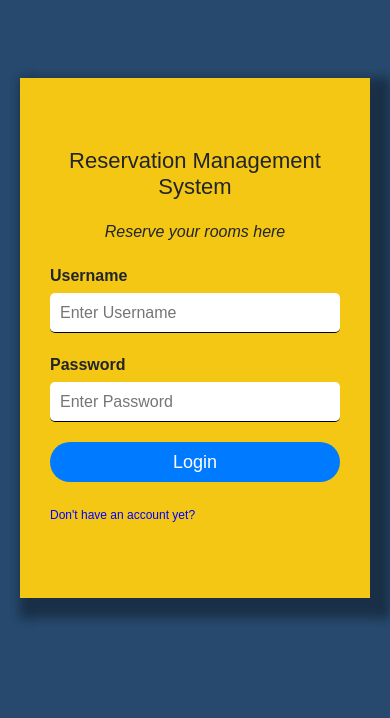
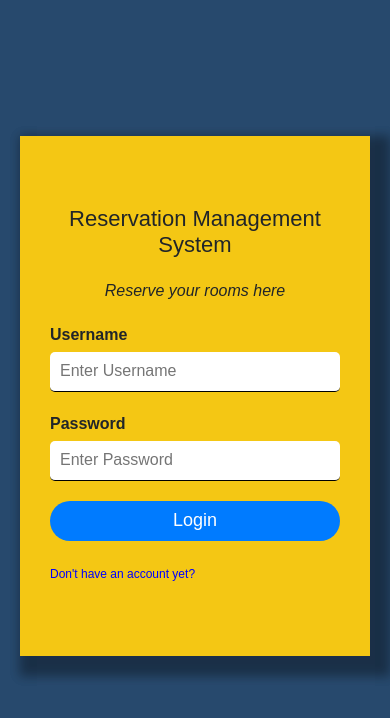
Before and after one commit to ajantonio01/Systemists, a PHP site: page /user_login.php in a window 390 px wide. Shown: the top 718 px of the page. Run offline with PHP 8.4, Linux system fonts and the light colour scheme.

Commit message:
Sprint 1 complete

```diff
--- a/index.php
+++ b/index.php
@@ -21,8 +21,7 @@
   </div>
 </div>
 
-
+<script src="jquery.slim.min.js"></script>
 <script src="bootstrap.min.js"></script>
-<script src="jquery.slim.min.js"></script>
 </body>
 </html>
--- a/style2.css
+++ b/style2.css
@@ -23,11 +23,12 @@ body {
 }
 
 @media only screen and (max-width: 600px) {
-    .loginbox
-    {
-     overflow-y: auto;
-   }
- }
+    .loginbox{
+        margin-top: 15%;
+    }
+}
+
+
 
 h3{
     margin: 0;
--- a/user_login.php
+++ b/user_login.php
@@ -12,7 +12,7 @@
 
 <body>
 
-<div class="loginbox container-fluid">
+<div class="loginbox w3-container">
     <h3>Reservation Management System</h3>
     <p id="detail"><i>Reserve your rooms here</i></p>
     <form>
@@ -31,7 +31,7 @@
         location.href="index.php";
     };
     </script>
+    <script src="jquery.slim.min.js"></script>
 <script src="bootstrap.min.js"></script>
-<script src="jquery.slim.min.js"></script>
 </body>
     </html>
```
